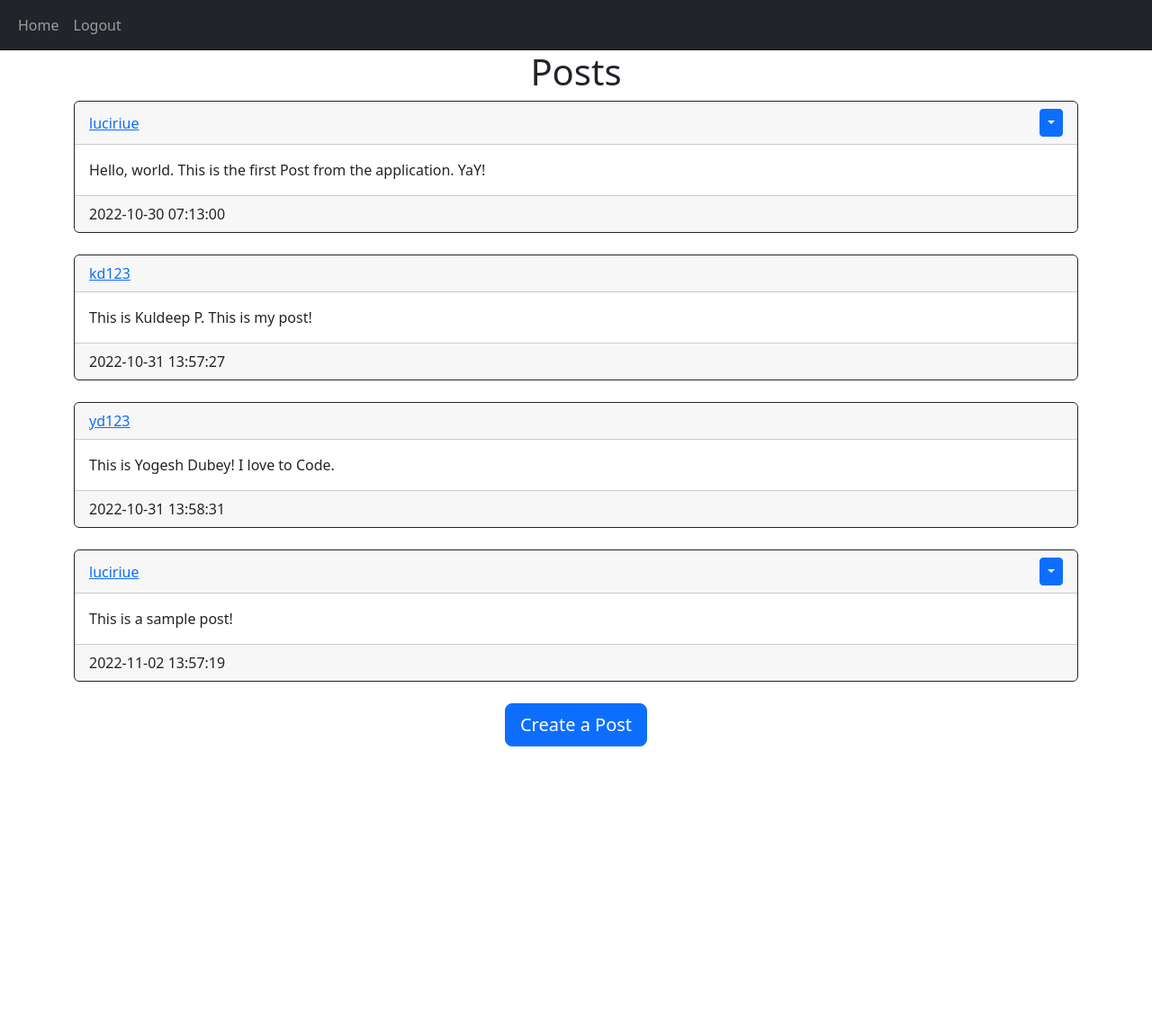
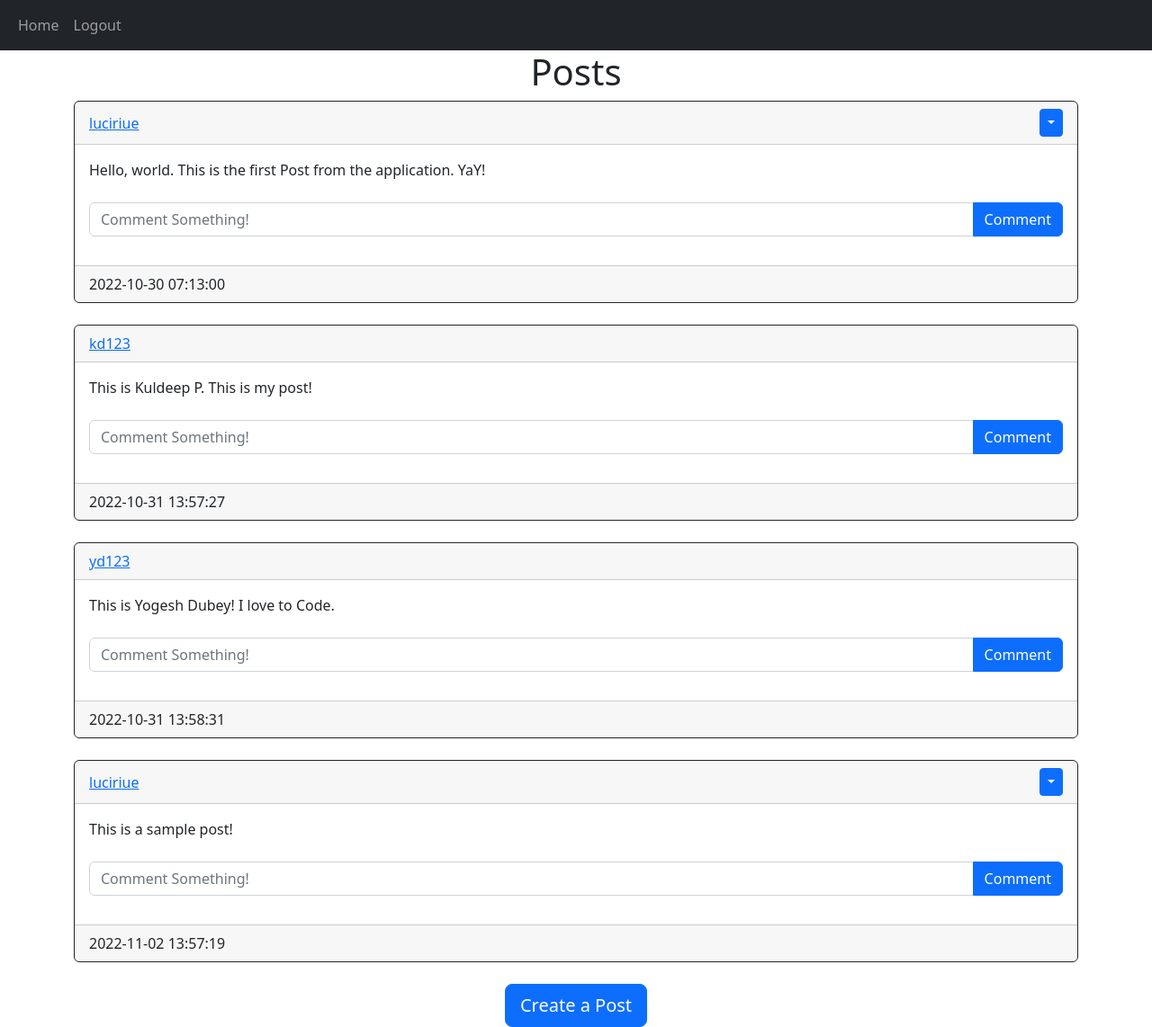
Before and after one commit to Sidkjr/Blogpost_app, a Flask app: page / in a window 1280 px wide. Shown: the whole page at 90% size. Before the commit the page ends 830 px from the top, so only its background shows below. Run offline with Flask 2, Linux system fonts and the light colour scheme; a user stored in the database is signed in; data comes from the database, SQL or seed files in the repository; both versions use the stored data as it was after the commit.

Commit message:
Created a form to input Comments on every post with a comment button which redirects the user to create-comment/post.id view

```diff
--- a/website/templates/posts_div.html
+++ b/website/templates/posts_div.html
@@ -22,6 +22,11 @@
             <div class="card-text">
                 {{post.text}}
             </div>
+            <br/>
+            <form class="input-group mb-3" method="POST" action="/create-comment/{{post.id}}">
+                <input type="text" id="text" name="text" class="form-control" placeholder="Comment Something!"/>
+                <button type="submit" class="btn btn-primary">Comment</button>
+            </form>
         </div>
         <div class="card-footer tet-muted">
             {{post.date_created}}
```
Also changed, not shown: instance/database.db.
